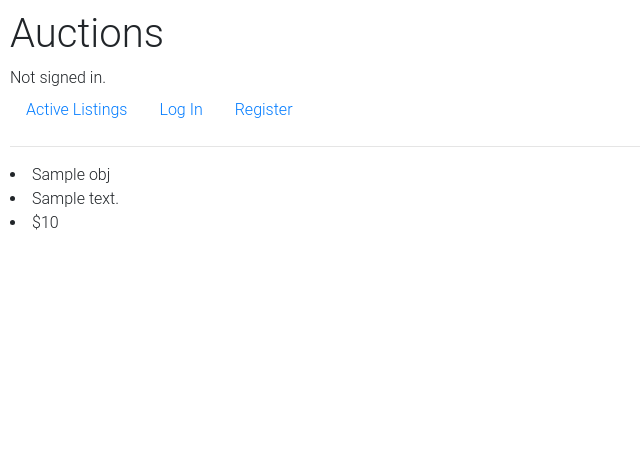
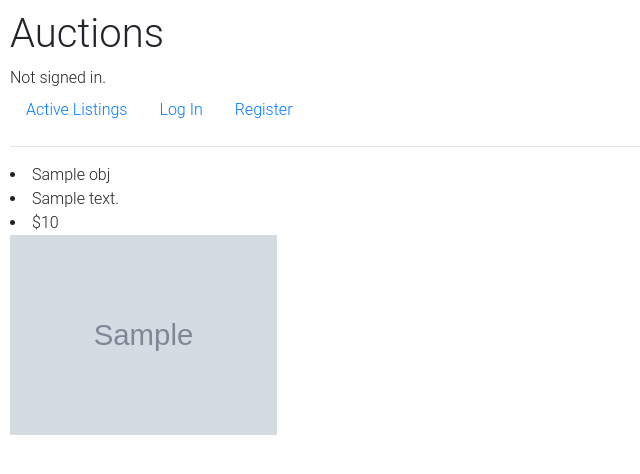
Before and after one commit to thenatural86/ecommerce, a Django app: template auctions/templates/auctions/watchlist.html in a window 1280 px wide. Shown: the top 474 px of the page, without its empty margins (0-640 px from the left). Run offline with Django 3.2, Linux system fonts and the light colour scheme; the template is opened without the code that fills it: most values are stand-ins (such as "Sample title", 1, 10 or a date in 2020); grey boxes marked "Sample" are stand-in pictures; some libraries are stand-ins or nearby versions.

Commit message:
watchlist img

```diff
--- a/auctions/templates/auctions/watchlist.html
+++ b/auctions/templates/auctions/watchlist.html
@@ -9,6 +9,7 @@
             <li>{{obj.title}}</li>
             <li>{{obj.description}}</li>
             <li>${{obj.price}}</li>
+            <img src="{{obj.image}}" style="height:200px"/>
         {% endfor %}
     {% endfor %}
 </div>
```
